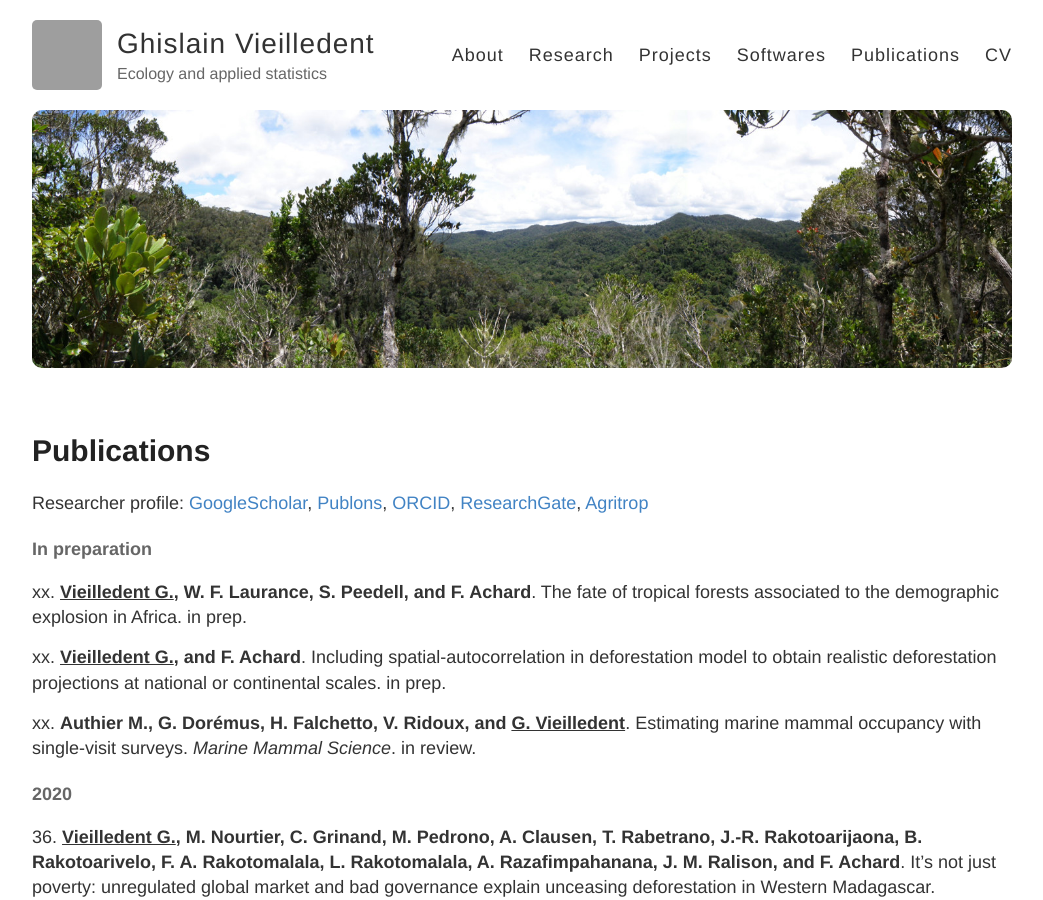
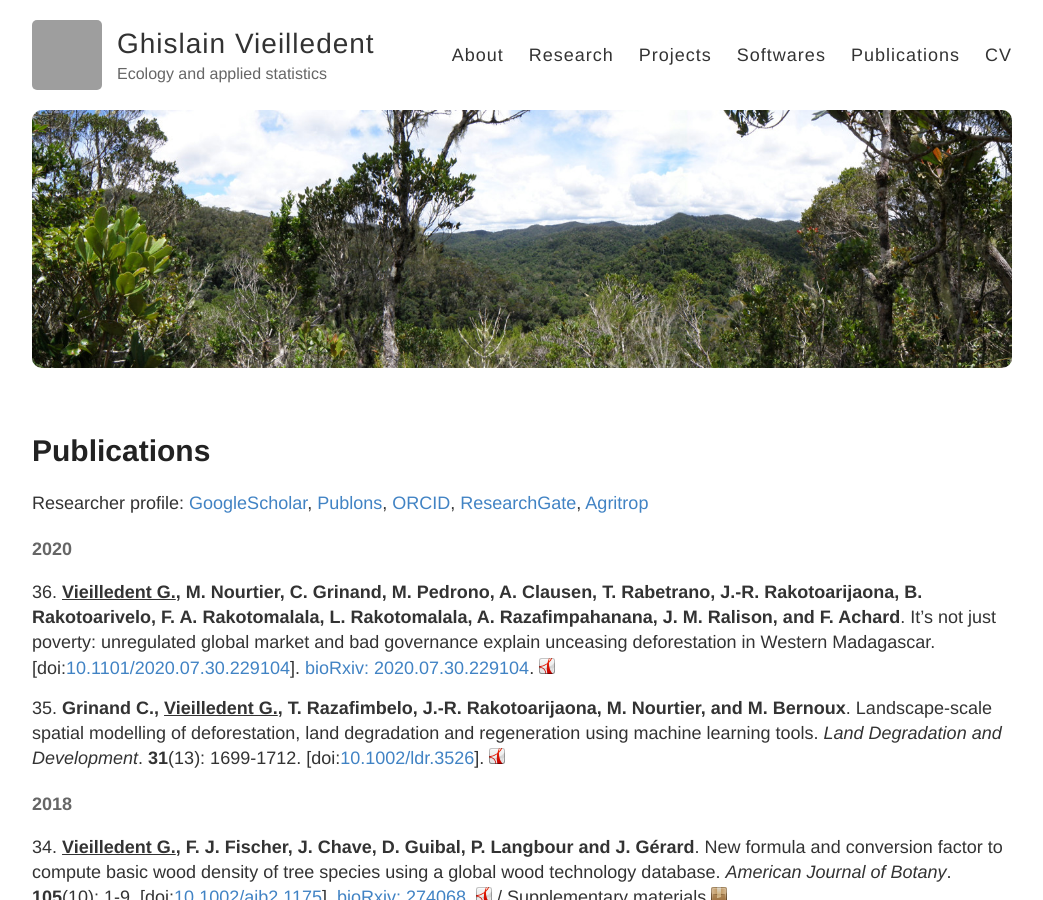
Before and after one commit to ghislainv/ghislainv.github.io, a Jekyll site: the page built from publications.md, in a window 1280 px wide and 900 px high. Shown: the whole window, without its empty margins (118-1161 px from the left). Built offline with Jekyll 4.4.1, drawn with Linux system fonts in a browser that asks for light colours; comment, search, counter and statistics services are not loaded; grey boxes are pictures that could not be loaded.

Commit message:
Add publication

```diff
--- a/publications.md
+++ b/publications.md
@@ -13,20 +13,13 @@ Researcher profile:
 
 <script type='text/javascript' src='https://d1bxh8uas1mnw7.cloudfront.net/assets/embed.js'></script>
 
-#### In preparation
-
-xx\. **<span style="text-decoration: underline;">Vieilledent G.</span>, W. F. Laurance, S. Peedell, and F. Achard**. The fate of tropical forests associated to the demographic explosion in Africa. in prep.
-
-xx\. **<span style="text-decoration: underline;">Vieilledent G.</span>, and F. Achard**. Including spatial-autocorrelation in deforestation model to obtain realistic deforestation projections at national or continental scales. in prep.
-
-xx\. **Authier M., G. Dorémus, H. Falchetto, V. Ridoux, and <span style="text-decoration: underline;">G. Vieilledent</span>**. Estimating marine mammal occupancy with single-visit surveys. _Marine Mammal Science_. in review.
-
 #### 2020
 
 36\. **<span style="text-decoration: underline;">Vieilledent G.</span>, M. Nourtier, C. Grinand, M. Pedrono, A. Clausen, T. Rabetrano, J.-R. Rakotoarijaona, B. Rakotoarivelo, F. A. Rakotomalala, L. Rakotomalala, A. Razafimpahanana, J. M. Ralison, and F. Achard**. It's not just poverty: unregulated global market and bad governance explain unceasing deforestation in Western Madagascar.
 \[doi:[10.1101/2020.07.30.229104](https://doi.org/10.1101/2020.07.30.229104)\].
 [bioRxiv: 2020.07.30.229104](https://doi.org/10.1101/2020.07.30.229104).
 [![manuscript in pdf](/images/logos/logo-pdf.png "manuscript in pdf")](/publications/Vieilledent2020-bioRxiv.pdf)
+<div data-badge-popover="right" data-badge-type="4" data-doi="https://doi.org/10.1101/2020.07.30.229104" class="altmetric-embed"></div>
 
 35\. **Grinand C., <span style="text-decoration: underline;">Vieilledent G.</span>, T. Razafimbelo, J.-R. Rakotoarijaona, M. Nourtier, and M. Bernoux**. Landscape‐scale spatial modelling of deforestation, land degradation and regeneration using machine learning tools. _Land Degradation and Development_. **31**(13): 1699-1712.
 \[doi:[10.1002/ldr.3526](https://doi.org/10.1002/ldr.3526)\].
```
